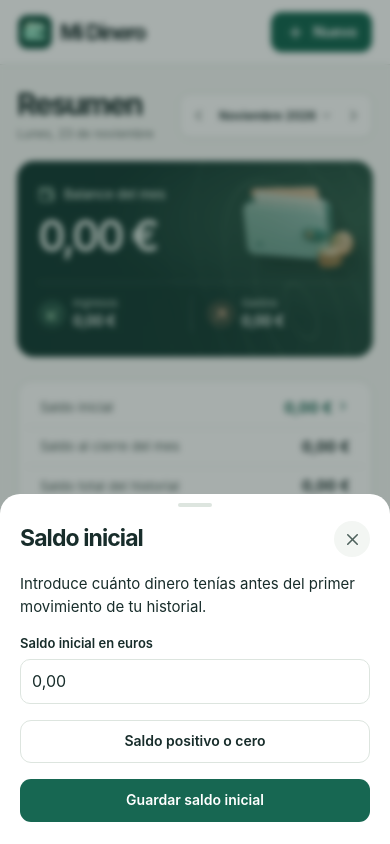
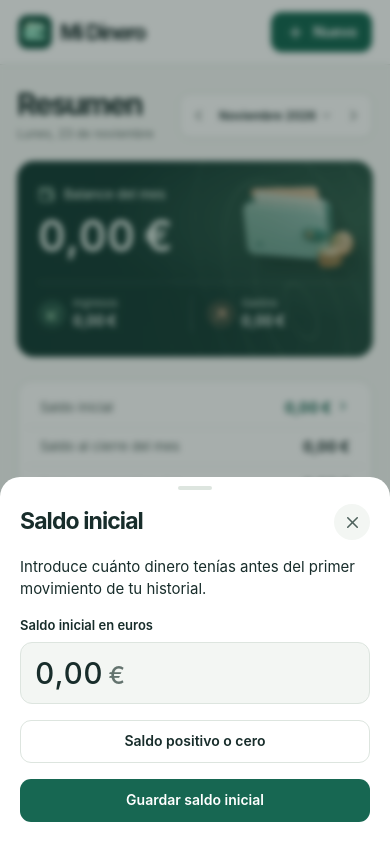
Before and after one commit to diegogonzalez7/gastos, a React (Vite) app: page / in a window 390 px wide. Both pictures are taken after a click on the button "Editar saldo inicial". Shown: the top 844 px of the page. Built offline with nearby package versions, Linux system fonts and the light colour scheme; a web font is replaced by a local one.

Commit message:
Completa el cero decimal y mejora la legibilidad de los importes

```diff
--- a/src/components/Backups.tsx
+++ b/src/components/Backups.tsx
@@ -61,7 +61,7 @@ export function Backups({ onClose, onRestored }: {
       <div className="file-preview"><FileCheck2 size={23} /><strong>{preview.file}</strong></div>
       <p>La copia contiene <strong>{preview.ledger.entries.length} {preview.ledger.entries.length === 1 ? 'movimiento' : 'movimientos'}</strong>.
         Al restaurarla se reemplazará todo el historial de este dispositivo, que ahora contiene {preview.current.entries.length}.</p>
-      <p>Saldo inicial que se restaurará: <strong>{money(preview.ledger.openingCents)}</strong>.</p>
+      <p>Saldo inicial que se restaurará: <strong className="money">{money(preview.ledger.openingCents)}</strong>.</p>
       {preview.ledger.entries.length === 0 && <p className="form-error">Esta copia dejará tu historial vacío.</p>}
       <div className="action-row">
         <button className="secondary" disabled={busy} onClick={() => { setPreview(null); setError('') }}>Cancelar</button>
--- a/src/components/LedgerViews.tsx
+++ b/src/components/LedgerViews.tsx
@@ -19,7 +19,7 @@ export function EntryRow({ entry, onEdit, showDate = false }: { entry: Entry, on
     <span className="entry-info"><strong>{title}</strong><small id={description + '-category'}>
       {entry.concept ? categories[category].name : incoming ? 'Ingreso' : 'Gasto'}{showDate && ' · ' + dateLabel(entry.date, { day: 'numeric', month: 'short' })}
     </small></span>
-    <span className={'entry-value' + (incoming ? ' positive' : '')} id={description + '-amount'}>{incoming ? '+' : '−'}{money(entry.cents)}</span>
+    <span className={'entry-value money' + (incoming ? ' positive' : '')} id={description + '-amount'}>{incoming ? '+' : '−'}{money(entry.cents)}</span>
     <ChevronRight className="entry-chevron" size={15} />
   </button>
 }
@@ -30,12 +30,12 @@ export function Balance({ totals }: { totals: Summary }) {
     <img className="hero-wallet" src={import.meta.env.BASE_URL + 'cartera.webp'} alt="" />
     <div className="balance-content">
       <div className="balance-label"><Wallet size={17} />Balance del mes</div>
-      <div className={'balance-amount' + (Math.abs(totals.balance) >= 100_000_000 ? ' long-amount' : '')}>{money(totals.balance)}</div>
+      <div className={'balance-amount money' + (Math.abs(totals.balance) >= 100_000_000 ? ' long-amount' : '')}>{money(totals.balance)}</div>
       <div className="balance-metrics">
         <div className="hero-metric"><span className="metric-icon income"><ArrowDownLeft size={19} /></span>
-          <span><small>Ingresos</small><strong>{money(totals.income)}</strong></span></div>
+          <span><small>Ingresos</small><strong className="money">{money(totals.income)}</strong></span></div>
         <div className="hero-metric"><span className="metric-icon expense"><ArrowUpRight size={19} /></span>
-          <span><small>Gastos</small><strong>{money(totals.expense)}</strong></span></div>
+          <span><small>Gastos</small><strong className="money">{money(totals.expense)}</strong></span></div>
       </div>
     </div>
   </section>
@@ -64,7 +64,7 @@ function SpendingRing({ totals }: { totals: Summary }) {
   })
   return <div className="ring" style={stops.length ? { background: 'conic-gradient(' + stops.join(', ') + ')' } : undefined}
     role="img" aria-label={'Gastos totales: ' + money(totals.expense)}>
-    <div className="ring-center"><small>Total gastos</small><strong>{money(totals.expense)}</strong></div>
+    <div className="ring-center"><small>Total gastos</small><strong className="money">{money(totals.expense)}</strong></div>
   </div>
 }
 
@@ -84,9 +84,9 @@ export function Dashboard({ account, openingCents, onOpening, totals, entries, o
   return <div className="view-stack">
     <Balance totals={totals} />
     <section className="panel account-strip" aria-label="Saldos de la cuenta">
-      <button onClick={onOpening} aria-label="Editar saldo inicial"><small>Saldo inicial</small><strong>{money(openingCents)} <ChevronRight size={14} /></strong></button>
-      <div><small>Saldo al cierre del mes</small><strong>{money(account.closing)}</strong></div>
-      <div><small>Saldo total del historial</small><strong>{money(account.total)}</strong></div>
+      <button onClick={onOpening} aria-label="Editar saldo inicial"><small>Saldo inicial</small><strong className="money">{money(openingCents)} <ChevronRight size={14} /></strong></button>
+      <div><small>Saldo al cierre del mes</small><strong className="money">{money(account.closing)}</strong></div>
+      <div><small>Saldo total del historial</small><strong className="money">{money(account.total)}</strong></div>
     </section>
     <Shortcuts onAdd={onAdd} />
     <div className="overview-panels">
@@ -167,7 +167,7 @@ export function CategoryView({ totals, onHistory, onAdd }: {
       <div className="panel-heading"><h2>{ranked.length ? 'De mayor a menor gasto' : 'Categorías de gasto'}</h2></div>
       {ranked.length ? ranked.map(({ category, cents, share }) => <button className="rank-row" key={category}
         aria-label={'Ver movimientos de ' + categories[category].name} onClick={() => onHistory(category)}>
-        <CategoryBadge category={category} /><span className="rank-detail"><span><strong>{categories[category].name}</strong><b>{money(cents)}</b></span>
+        <CategoryBadge category={category} /><span className="rank-detail"><span><strong>{categories[category].name}</strong><b className="money">{money(cents)}</b></span>
           <span className="bar-track"><i style={{ width: (share * 100) + '%', backgroundColor: categories[category].color }} /></span>
         </span><small>{percent(share)}</small><ChevronRight size={15} />
       </button>) : <div className="available-categories">
--- a/src/components/OpeningBalance.tsx
+++ b/src/components/OpeningBalance.tsx
@@ -1,7 +1,7 @@
 import { useState, type FormEvent } from 'react'
 import { parseOpening } from '../ledger'
 import { saveOpening, storageMessage } from '../storage'
-import { Modal } from './ui'
+import { AmountInput, Modal } from './ui'
 
 export function OpeningBalance({ original, onClose, onSaved }: {
   original: number, onClose: () => void, onSaved: () => void,
@@ -21,8 +21,7 @@ export function OpeningBalance({ original, onClose, onSaved }: {
   return <Modal title="Saldo inicial" onClose={onClose} busy={busy}>
     <form className="entry-form" onSubmit={save}>
       <p>Introduce cuánto dinero tenías antes del primer movimiento de tu historial.</p>
-      <label className="field">Saldo inicial en euros<input required type="text" inputMode="decimal" value={value}
-        onFocus={event => event.target.select()} onChange={event => setValue(event.target.value)} /></label>
+      <AmountInput label="Saldo inicial en euros" value={value} onChange={setValue} selectOnFocus />
       <button type="button" className="secondary" aria-pressed={negative} onClick={() => setNegative(!negative)}>
         {negative ? 'Saldo negativo' : 'Saldo positivo o cero'}
       </button>
--- a/src/components/ui.tsx
+++ b/src/components/ui.tsx
@@ -27,6 +27,24 @@ export function Brand() {
     <img width="39" height="39" src={import.meta.env.BASE_URL + 'icons/icon-192.png'} alt="" />
     <span>Mi Dinero</span>
   </span>
+}
+
+export function AmountInput({ label, value, onChange, selectOnFocus = false }: {
+  label: string, value: string, onChange: (value: string) => void, selectOnFocus?: boolean,
+}) {
+  const placeholder = '0,00'
+  return <label className="field">{label}
+    <span className="amount-input money">
+      <span className="amount-input-value">
+        <span className="amount-input-measure" aria-hidden="true">{value || placeholder}</span>
+        <input type="text" inputMode="decimal" placeholder={placeholder} aria-label={label}
+          maxLength={20} required autoComplete="off" value={value}
+          onFocus={selectOnFocus ? event => event.currentTarget.select() : undefined}
+          onChange={event => onChange(event.currentTarget.value.replace(/^[,.]/, '0,'))} />
+      </span>
+      <span className="amount-input-currency" aria-hidden="true">€</span>
+    </span>
+  </label>
 }
 
 export function Modal({ title, children, onClose, busy = false, className = '' }: {
--- a/src/ledger.ts
+++ b/src/ledger.ts
@@ -65,7 +65,7 @@ export const MAX_CONCEPT = 120
 export const currency = new Intl.NumberFormat('es-ES', {
   style: 'currency', currency: 'EUR', useGrouping: 'always',
 })
-export const money = (cents: number) => currency.format(cents / 100)
+export const money = (cents: number) => currency.format(cents / 100).replace(/\s+€$/, '\u202f€')
 
 function unsignedCents(input: string): number | null {
   let value = input.trim()
--- a/src/styles.css
+++ b/src/styles.css
@@ -130,7 +130,8 @@ input::placeholder { color: var(--muted); opacity: .85; }
 .balance-content { max-width: 61%; }
 .balance-label { display: flex; align-items: center; gap: 9px; font-size: 14px; font-weight: 540; color: #d2e6d9; }
 .balance-label svg { color: #b5d9c5; }
-.balance-amount { font-variant-numeric: tabular-nums; font-size: clamp(44px, 4.45vw, 68px); line-height: 1.15; font-weight: 540; letter-spacing: -.065em; margin: 6px 0 21px; overflow-wrap: anywhere; }
+.money { font-variant-numeric: tabular-nums; letter-spacing: .015em; }
+.balance-amount { font-size: clamp(44px, 4.45vw, 68px); line-height: 1.15; font-weight: 540; margin: 6px 0 21px; overflow-wrap: anywhere; }
 .balance-amount.long-amount { font-size: clamp(32px, 3.8vw, 55px); }
 .balance-metrics { display: flex; align-items: stretch; width: fit-content; max-width: 100%; }
 .hero-metric { display: flex; gap: 10px; align-items: center; min-width: 0; }
@@ -140,7 +141,7 @@ input::placeholder { color: var(--muted); opacity: .85; }
 .metric-icon.expense { background: rgb(244 175 136 / 16%); color: #f3c09f; }
 .hero-metric small, .hero-metric strong { display: block; }
 .hero-metric small { font-size: 12px; line-height: 1.4; color: #c6dccf; }
-.hero-metric strong { font-size: 16px; font-weight: 590; letter-spacing: -.02em; overflow-wrap: anywhere; }
+.hero-metric strong { font-size: 16px; font-weight: 590; overflow-wrap: anywhere; }
 .quick-section { min-width: 0; }
 .quick-section h2 { margin-bottom: 13px; }
 .quick-list { display: grid; grid-template-columns: repeat(5, minmax(0, 1fr)); gap: 10px; }
@@ -167,7 +168,7 @@ input::placeholder { color: var(--muted); opacity: .85; }
 .ring { flex: 0 0 auto; display: grid; place-items: center; height: 119px; width: 119px; border-radius: 50%; background: var(--track); }
 .ring-center { display: flex; flex-direction: column; align-items: center; justify-content: center; width: 78%; height: 78%; border-radius: 50%; background: var(--surface); text-align: center; padding: 4px; }
 .ring-center small { font-size: 10px; color: var(--muted); }
-.ring-center strong { font-size: 17px; letter-spacing: -.045em; font-weight: 650; overflow-wrap: anywhere; line-height: 1.15; }
+.ring-center strong { font-size: 17px; font-weight: 650; overflow-wrap: anywhere; line-height: 1.15; }
 .ring-area > p { margin: 0; }
 .legend { display: grid; width: 100%; gap: 4px; }
 .legend button { display: flex; align-items: center; gap: 10px; font-size: 13px; min-height: 31px; border-radius: 6px; padding: 4px 6px; text-align: left; }
@@ -182,7 +183,7 @@ input::placeholder { color: var(--muted); opacity: .85; }
 .entry-info strong, .entry-info small { display: block; }
 .entry-info strong { font-weight: 610; font-size: 14px; letter-spacing: -.015em; overflow: hidden; text-overflow: ellipsis; white-space: nowrap; }
 .entry-info small { color: var(--muted); font-size: 12px; margin-top: 2px; }
-.entry-value { font-size: 14px; font-weight: 650; font-variant-numeric: tabular-nums; letter-spacing: -.025em; }
+.entry-value { font-size: 14px; font-weight: 650; }
 .positive { color: var(--positive); }
 .entry-chevron { color: var(--muted); opacity: .8; }
 
@@ -232,10 +233,12 @@ input::placeholder { color: var(--muted); opacity: .85; }
 .field > input, .field select { display: block; width: 100%; max-width: 100%; min-height: 45px; padding: 8px 11px; border: 1px solid var(--line); border-radius: 10px; background-color: var(--surface); font-size: 16px; font-weight: 440; }
 .field input[type="date"] { appearance: none; text-align: left; }
 .field input[type="date"]::-webkit-date-and-time-value { text-align: left; }
-.amount-input { display: flex; align-items: center; gap: 8px; border-radius: 12px; border: 1px solid var(--line); padding: 8px 14px; background: var(--surface-soft); }
+.amount-input { display: flex; align-items: baseline; gap: .14em; border-radius: 12px; border: 1px solid var(--line); padding: 8px 14px; background: var(--surface-soft); font-size: 30px; font-weight: 550; cursor: text; }
 .amount-input:focus-within { outline: 2px solid #64ac92; outline-offset: 1px; }
-.amount-input input { border: none; background: transparent; outline: none; font-weight: 550; font-size: 30px; letter-spacing: -.05em; width: 100%; }
-.amount-input > span { font-size: 23px; font-weight: 500; color: var(--muted); }
+.amount-input-value { position: relative; min-width: 0; }
+.amount-input-measure { display: block; visibility: hidden; white-space: pre; padding-inline-end: 1px; }
+.amount-input input { position: absolute; inset: 0; width: 100%; height: 100%; appearance: none; padding: 0; border: 0; background: transparent; outline: none; font: inherit; letter-spacing: inherit; font-variant-numeric: inherit; }
+.amount-input-currency { flex: none; font-size: .82em; font-weight: 500; color: var(--muted); }
 .form-columns { display: grid; grid-template-columns: 1fr 1fr; gap: 12px; }
 .form-error, .storage-error { padding: 10px 12px; border-radius: 10px; color: var(--danger); background: var(--danger-bg); font-size: 13px; }
 .storage-error { display: flex; align-items: center; flex-wrap: wrap; gap: 10px; }
```
Also changed, not shown: src/components/Editor.tsx (+3 -6 lines), 2 other files (tests, documents, lock files or other folders).
